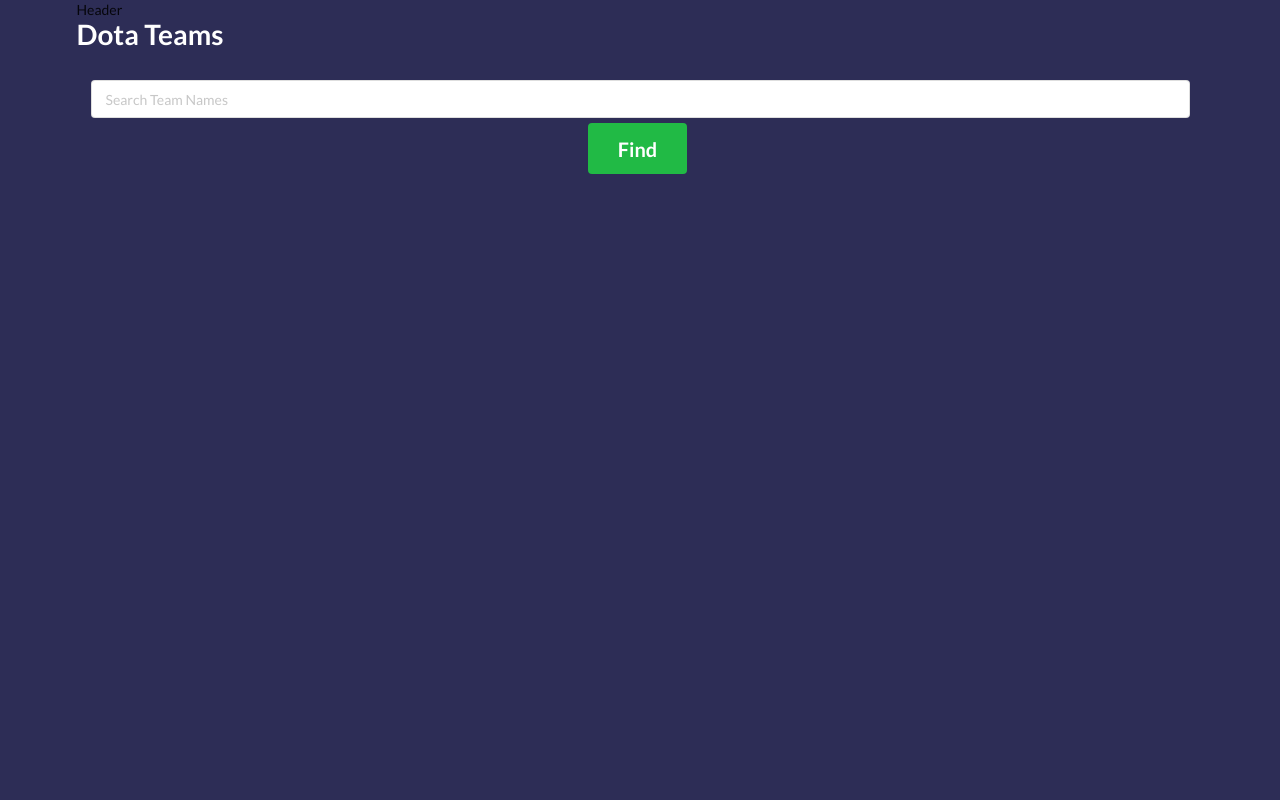
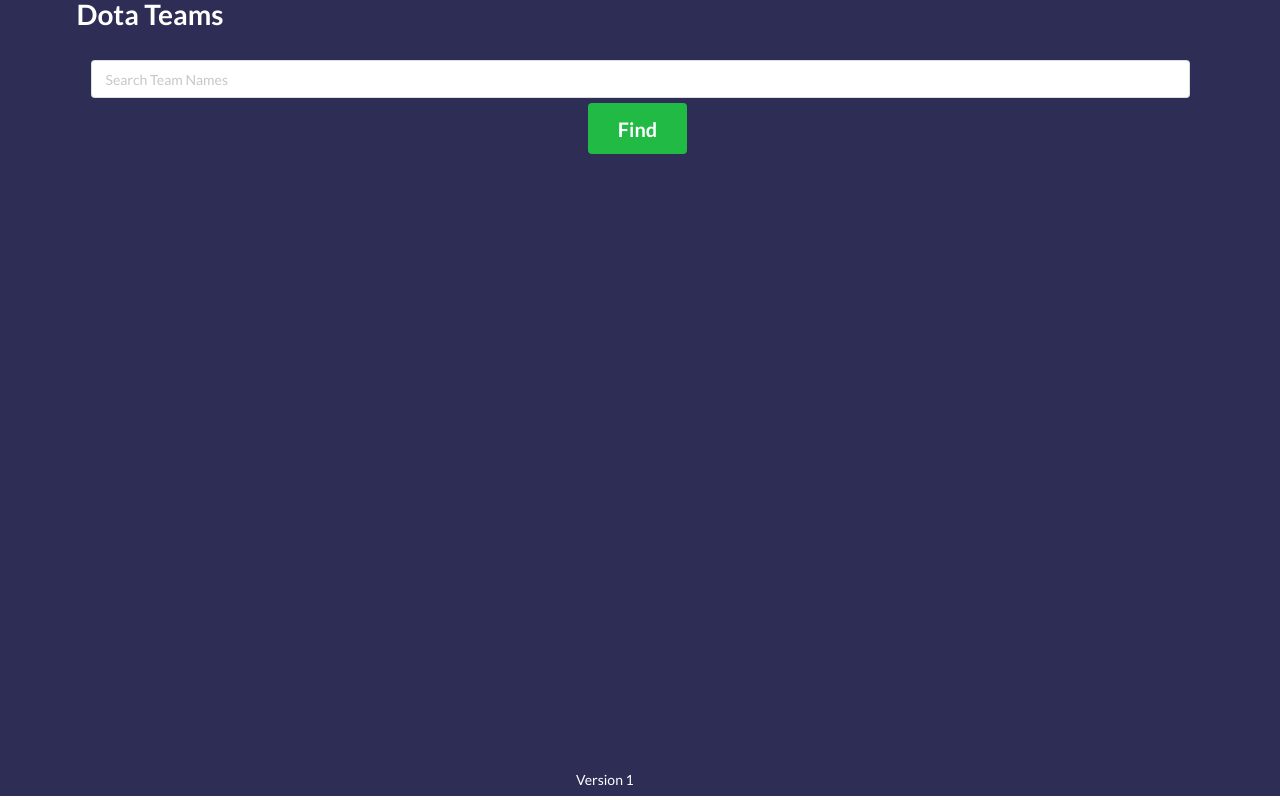
Before and after one commit to ask187/TeamProfile, a React (Create React App) app: page / in a window 1280 px wide. Built offline with nearby package versions, Linux system fonts and the light colour scheme; no server answers.

Commit message:
finalize V1

```diff
--- a/src/App.js
+++ b/src/App.js
@@ -3,6 +3,7 @@ import SearchBar from "./components/SearchBar";
 import FrontView from "./components/FrontView";
 import Headers from "./components/Headers";
 import TeamView from "./components/TeamView";
+import Footer from "./components/Footer";
 import "./app.css";
 class App extends Component {
   constructor(props) {
@@ -20,10 +21,11 @@ class App extends Component {
     // console.log(this.state);
     return (
       <div className="ui container">
-        <Headers />
+        {/* <Headers /> */}
         <FrontView />
         <SearchBar changeTeamId={this.changeTeamId} />
         <TeamView teamId={this.state.teamId} />
+        <Footer />
       </div>
     );
   }
--- /dev/null
+++ b/src/components/Footer.js
@@ -0,0 +1,18 @@
+import React from "react";
+
+export default function Footer() {
+  return (
+    <div
+      style={{
+        textAlign: "center",
+        left: "45%",
+        color: "white",
+        position: "absolute",
+        bottom: "10px"
+      }}
+      className="center segment "
+    >
+      Version 1
+    </div>
+  );
+}
```
